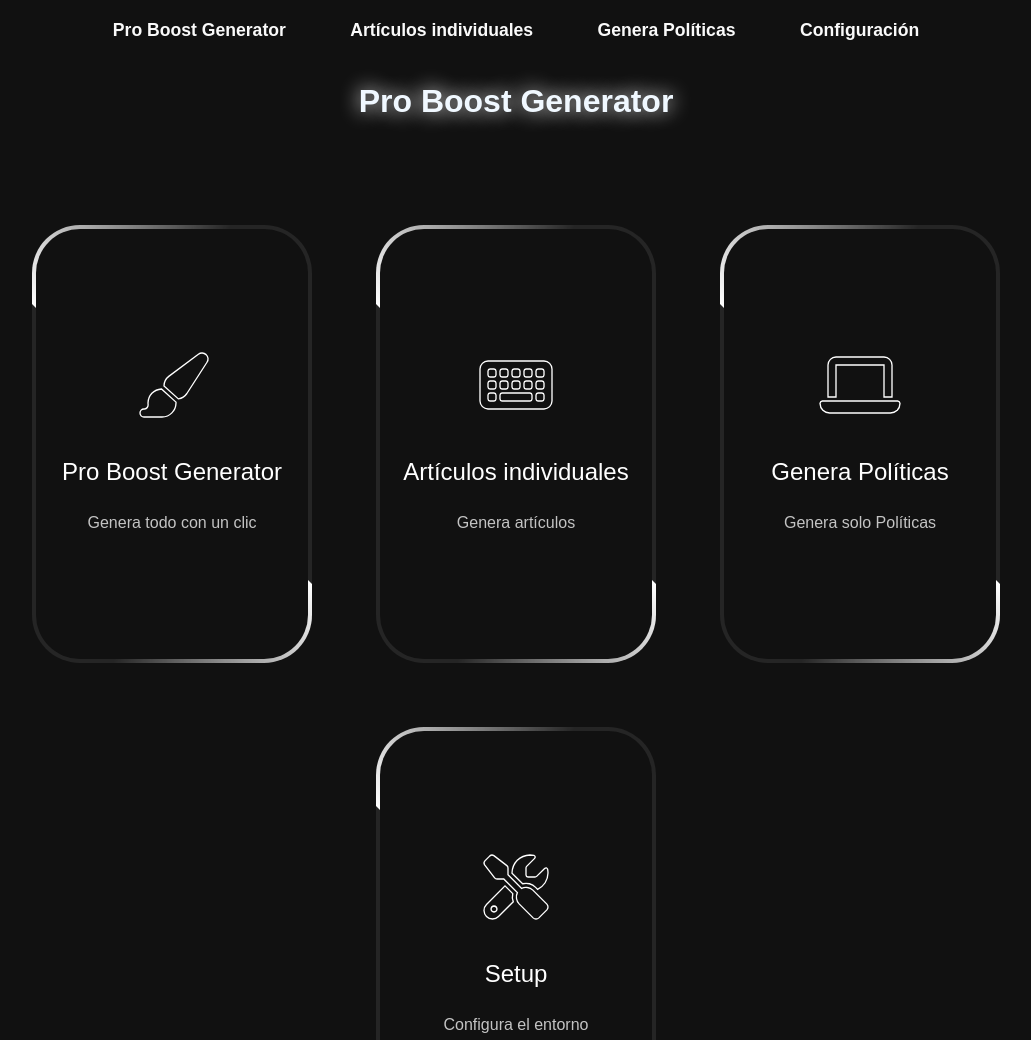
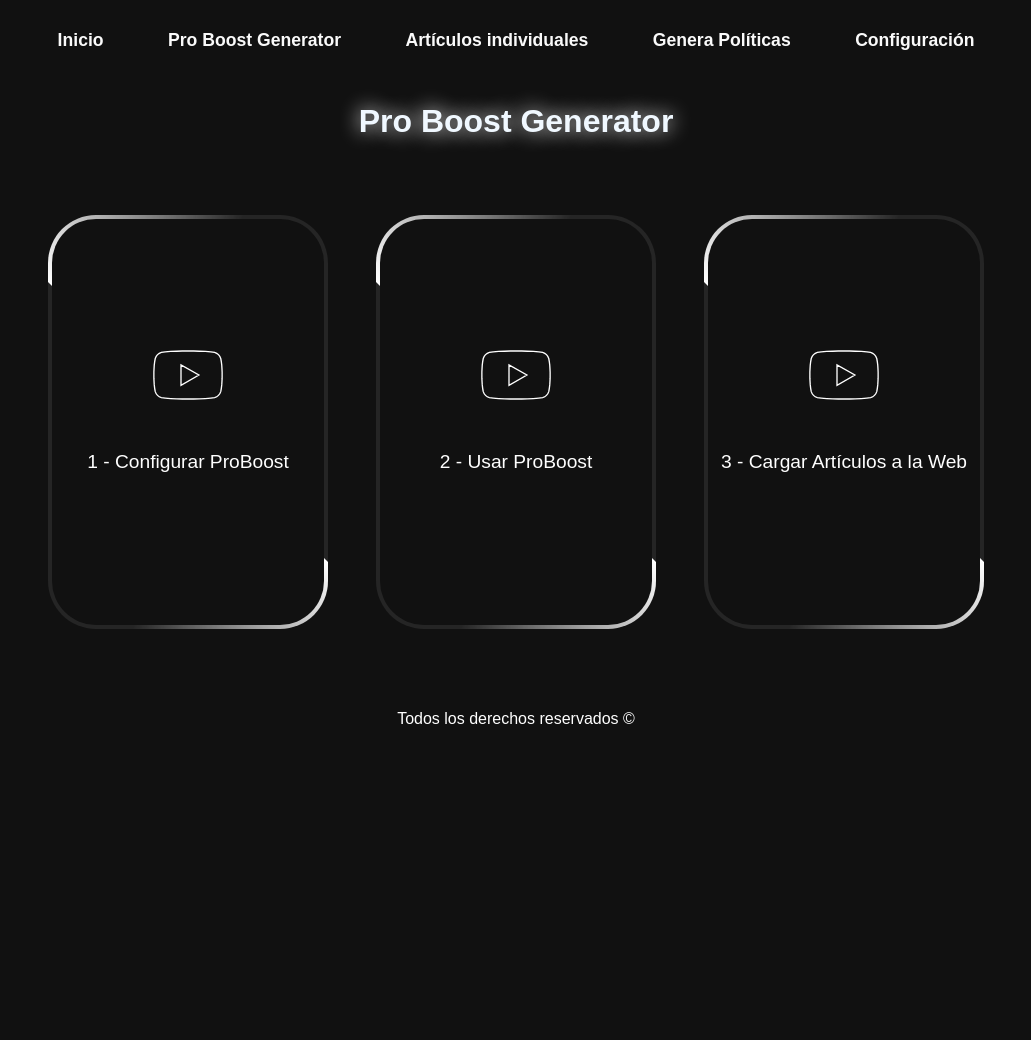
Before and after one commit to lepenino1995/ChatGPT, a website built with Vite: page index.html in a window 1280 px wide. Shown: the top 1040 px of the page, without its empty margins (124-1155 px from the left). After the commit the page ends 800 px from the top, so only its background shows below. Built offline with nearby package versions, Linux system fonts and the light colour scheme.

Commit message:
cambios 6 2024

```diff
--- a/index.html
+++ b/index.html
@@ -17,6 +17,7 @@
     <!-- Menú de navegación -->
     <nav>
         <ul>
+            <li><a href="/">Inicio</a></li>
             <li><a href="/ChatGPT/pro/pro.html">Pro Boost Generator</a></li>
             <li><a href="/ChatGPT/individual/index.html">Artículos individuales</a></li>
             <li><a href="/ChatGPT/politicas/index.html">Genera Políticas</a></li>
@@ -27,37 +28,37 @@
 
 
     <section>
-        <a href="/ChatGPT/pro/pro.html">
+        <a href="/"> <!-- Poner Link de Youtube -->
             <div class="card" style="--color: #fff">
-                <i class="fa-solid fa-paintbrush"></i>
-                <div class="title">Pro Boost Generator</div>
+                <i class="fa-brands fa-youtube"></i>
+                <div class="title">1 - Configurar ProBoost</div>
                 <div class="detail">
-                    Genera todo con un clic
+                    <!-- Puede ir un subtitulo-->
                 </div>
             </div>
         </a>
 
-        <a href="/ChatGPT/individual/index.html">
+        <a href="/">
             <div class="card" style="--color: #fff">
-                <i class="fa-solid fa-keyboard"></i>
-                <div class="title">Artículos individuales</div>
+                <i class="fa-brands fa-youtube"></i>
+                <div class="title">2 - Usar ProBoost</div>
                 <div class="detail">
-                    Genera artículos
+                    <!-- Puede ir un subtitulo-->
                 </div>
             </div>
         </a>
 
-        <a href="/ChatGPT/politicas/index.html">
+        <a href="/">
             <div class="card" style="--color: #fff">
-                <i class="fa-solid fa-laptop"></i>
-                <div class="title">Genera Políticas </div>
+                <i class="fa-brands fa-youtube"></i>
+                <div class="title"> 3 - Cargar Artículos a la Web </div>
                 <div class="detail">
-                    Genera solo Políticas
+                    <!-- Puede ir un subtitulo-->
                 </div>
             </div>
         </a>
 
-        <a href="/ChatGPT/setup/setup.html">
+        <!-- <a href="/ChatGPT/setup/setup.html">
             <div class="card" style="--color: #fff">
                 <i class="fa-solid fa-screwdriver-wrench"></i>
                 <div class="title">Setup</div>
@@ -65,7 +66,7 @@
                     Configura el entorno
                 </div>
             </div>
-        </a>
+        </a> -->
     </section>
 
     <footer>Todos los derechos reservados &copy;</footer>
--- a/public/css/landing.css
+++ b/public/css/landing.css
@@ -1,7 +1,5 @@
 /* General */
 * {
-  margin: 0;
-  padding: 0;
   box-sizing: border-box;
   transition: all 0.35s linear;
   font-family: "Poppins", sans-serif;
@@ -23,17 +21,7 @@ h1 {
   align-items: center;
   min-height: 10vh;
   text-shadow: 0px 0px 20px white;
-  margin: 20px 0;
-}
 
-h3 {
-  color: aliceblue;
-  display: flex;
-  justify-content: center;
-  min-height: 5vh;
-  padding: 5px 0;
-  font-size: 16px;
-  margin: 0;
 }
 
 /* Sección principal */
@@ -43,9 +31,9 @@ section {
   align-items: center;
   flex-direction: row;
   flex-wrap: wrap;
-  min-height: 100vh;
+  min-height: 60vh;
   background-color: #111;
-  padding: 2rem;
+
 }
 
 section a {
@@ -60,7 +48,7 @@ section a {
   position: relative;
   background-color: var(--bg-color);
   width: 280px;
-  margin: 2rem;
+  margin: 1.5rem;
   border-radius: var(--border-size);
   color: white;
   display: grid;
@@ -128,7 +116,7 @@ section a {
 
 .card .title {
   text-align: center;
-  font-size: 1.5rem;
+  font-size: 1.2rem;
   line-height: 1.875rem;
   margin-block: 2.5rem 1.5rem;
   color: var(--color);
--- a/public/css/menu.css
+++ b/public/css/menu.css
@@ -1,5 +1,5 @@
 nav {
-    margin: 20px 0; /* Añade margen superior e inferior */
+    margin: 30px 0; /* Añade margen superior e inferior */
     text-align: center;
 }
 
```
Also changed, not shown: individual/index.html (+2 -1 lines), politicas/index.html (+2 -1 lines), pro/pro.html (+2 -1 lines), setup/setup.html (+1 -0 lines).
